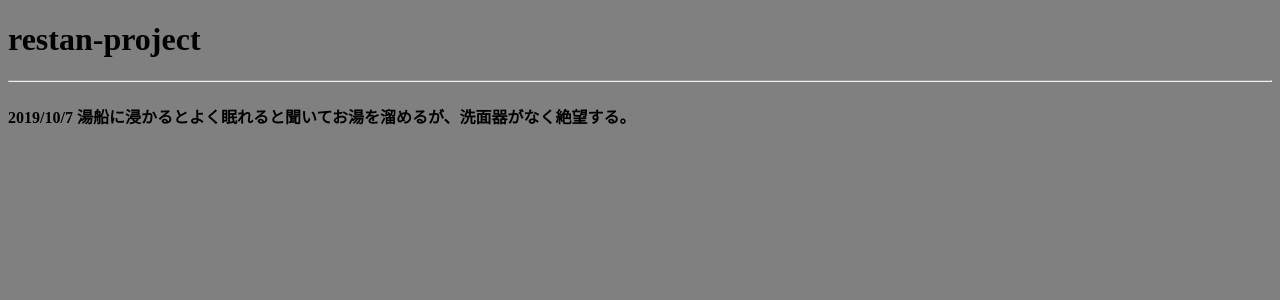
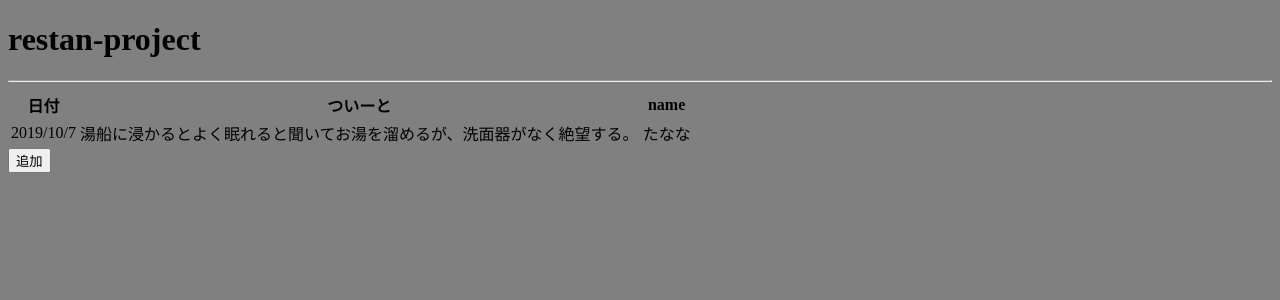
Before and after one commit to restan-project/django-base, a Django app: page / in a window 1280 px wide. Shown: the top 300 px of the page. Run offline with Django 3.2, Linux system fonts and the light colour scheme.

Commit message:
learn html. テーブル作成+ボタン表示.

```diff
--- a/templates/hello/index.html
+++ b/templates/hello/index.html
@@ -13,7 +13,19 @@
 <body bgcolor="gray">
   <h1 class="hed1" aline="center">restan-project</h1>
   <hr><!-- 水平線 -->
-  <h2 class="hello"><font size="3">2019/10/7 湯船に浸かるとよく眠れると聞いてお湯を溜めるが、洗面器がなく絶望する。</font></h2>
+  <table>
+    <tr>
+      <th>日付</th>
+      <th>ついーと</th>
+      <th>name</th>
+    </tr>
+    <tr>
+      <td ><font size="3">2019/10/7</font></td>
+      <td ><font size="3">湯船に浸かるとよく眠れると聞いてお湯を溜めるが、洗面器がなく絶望する。</font></td>
+      <td ><font size="3">たなな</font></td>
+    </tr>
+  </table>
+  <button type="button">追加</button>
 </body>
 
 </html>
```
